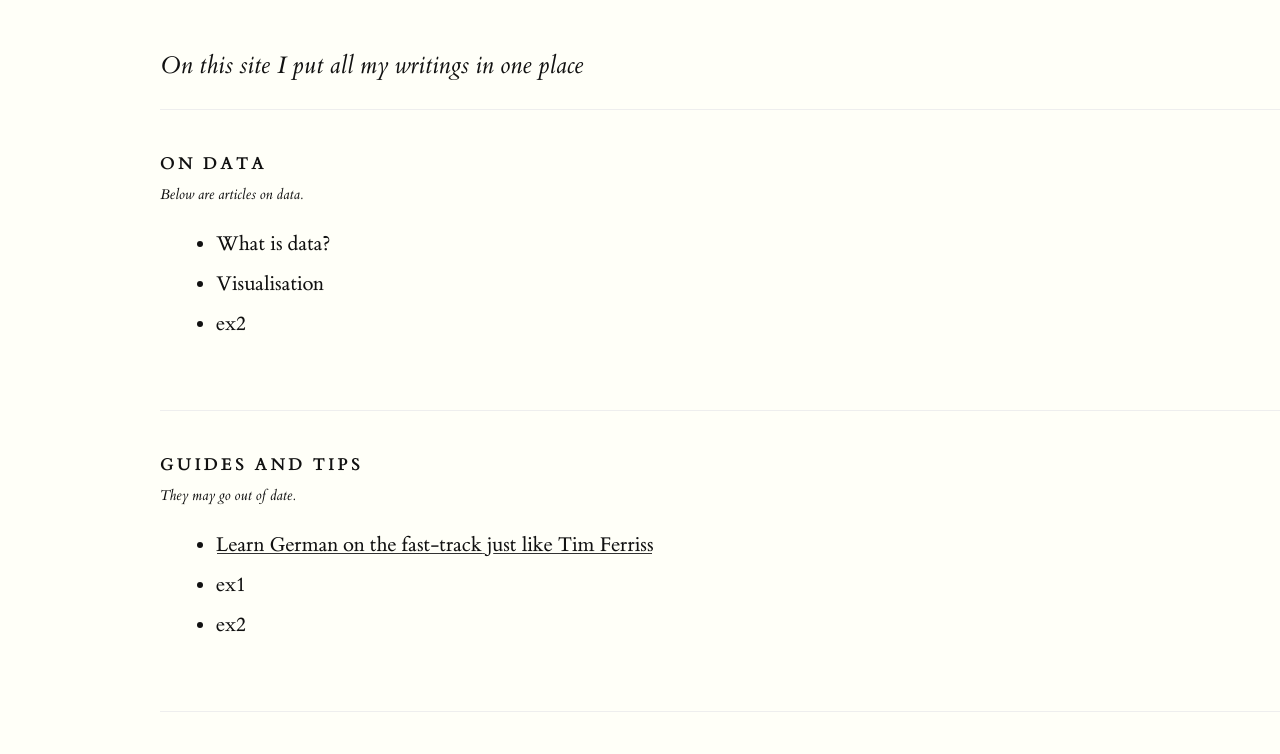
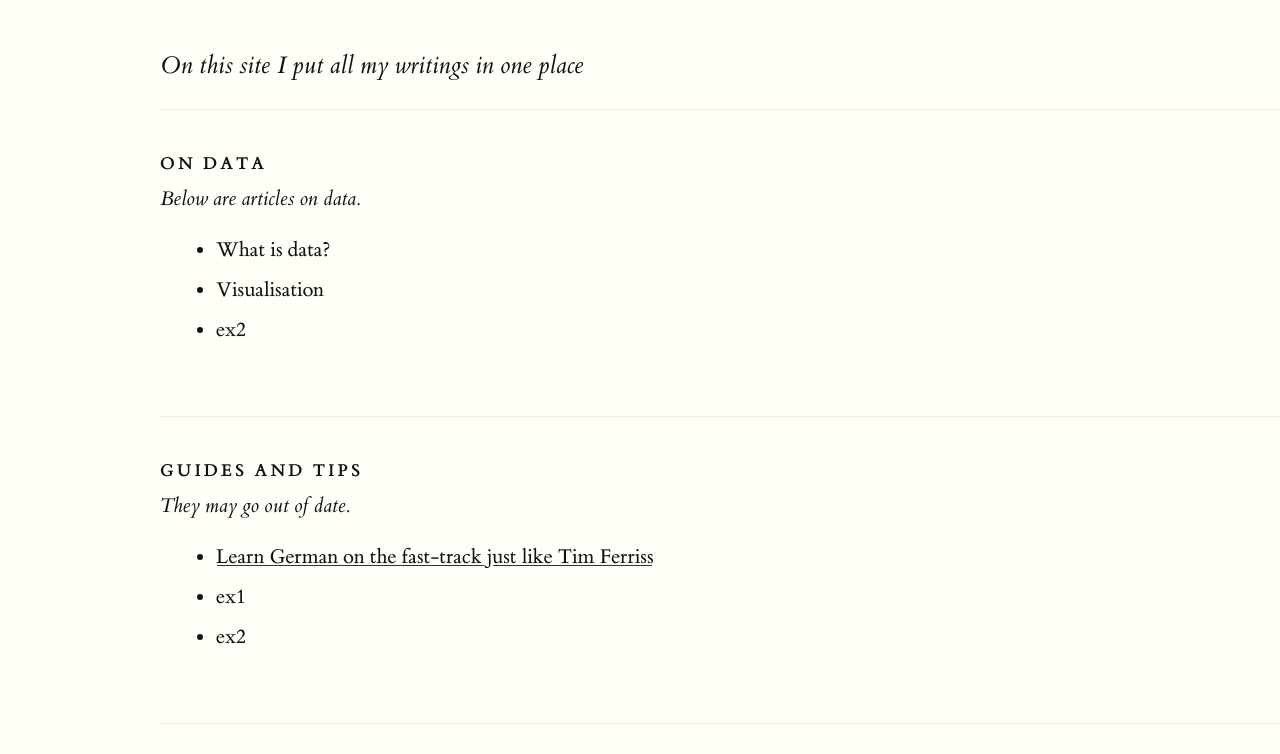
Before and after one commit to statshero/writing-pieces, a plain HTML site: page index.html in a window 1280 px wide. Shown: the top 754 px of the page. Drawn offline with Linux system fonts and the light colour scheme.

Commit message:
iatz ober

```diff
--- a/custom-tufte.css
+++ b/custom-tufte.css
@@ -13,7 +13,7 @@
     letter-spacing: .2rem;
     font-weight: 600; }
 
-p.subtitle { font-size: 1rem}
+p.subtitle { font-size: 1.4rem}
 
 blockquote .sidenote, blockquote .marginnote { margin-right: -82%;
                                                min-width: 59%;
```
